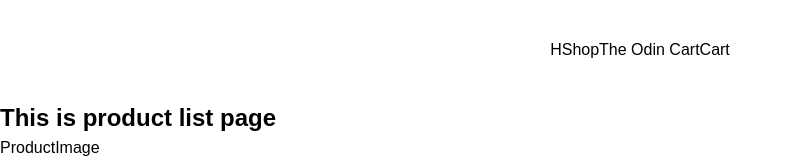
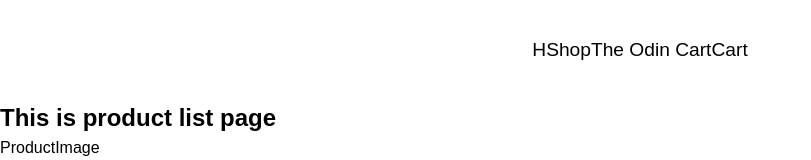
Before and after one commit to Tebibux/ShoppingCart, a React (Vite) app: page / in a window 1280 px wide. Shown: the top 160 px of the page, without its empty margins (0-811 px from the left). Built offline with nearby package versions, Linux system fonts and the light colour scheme.

Commit message:
On header stopped

```diff
--- a/src/App.css
+++ b/src/App.css
@@ -22,5 +22,6 @@ body{
     height: 100px;
     background: linear-gradient(to bottom, rgba(255, 255, 255, 1), rgba(255, 255, 255, 0));
     color: var(--secondary-color);
-    padding: 10px 0;
+    padding: 10px;
+    font-size: larger;
 }
```
